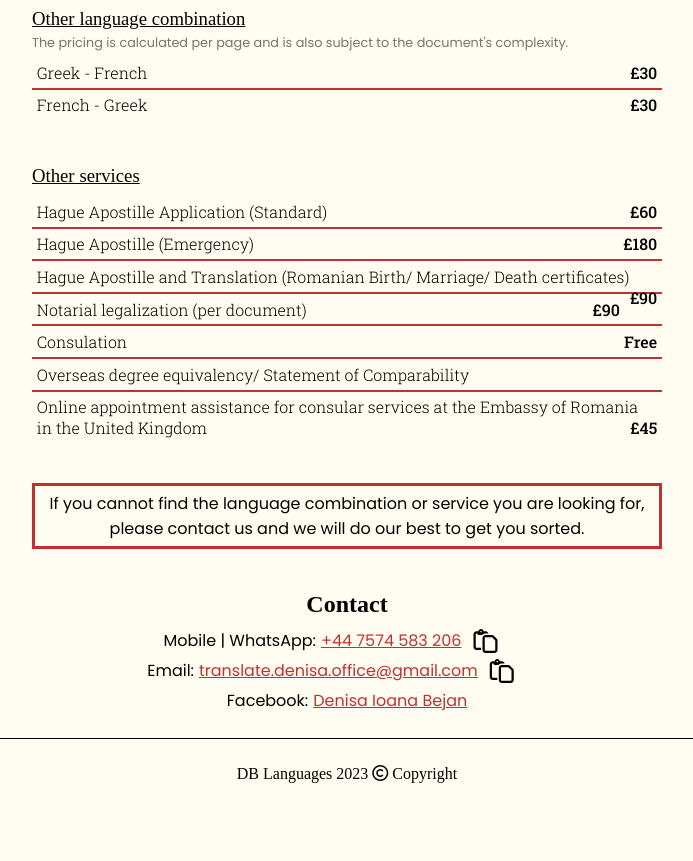
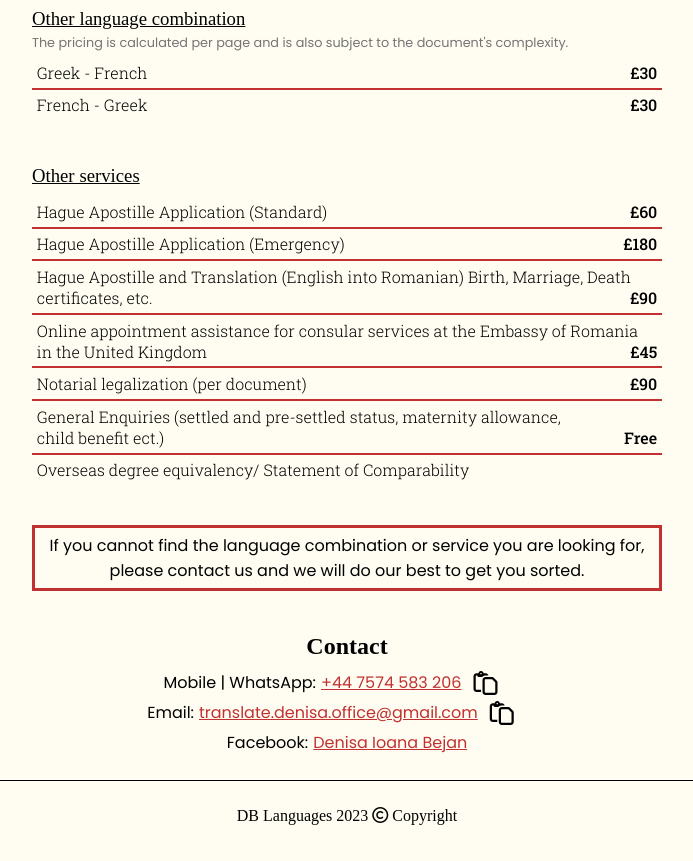
Before and after one commit to bejanbogdan93/dblanguages, a plain HTML site: page index.html in a window 1280 px wide. Shown: the part 1797-2658 px from the top of the page, without its empty margins (293-986 px from the left). Before the commit the page ends 2616 px from the top, so only its background shows below. Drawn offline with Linux system fonts and the light colour scheme.

Commit message:
Second edit by Denisa. Minor changes to Services

```diff
--- a/index.html
+++ b/index.html
@@ -101,12 +101,12 @@
                 <p></p>
                 <ul class="list">
                     <li>Hague Apostille Application (Standard)<span class="current">£60</span><span class="new">£60</span></li>
-                    <li>Hague Apostille (Emergency)<span class="current">£180</span><span class="new">£180</span></li>
-                    <li>Hague Apostille and Translation (Romanian Birth/ Marriage/ Death certificates)<span class="current">£90</span><span class="new">£90</span></li>
+                    <li>Hague Apostille Application (Emergency)<span class="current">£180</span><span class="new">£180</span></li>
+                    <li>Hague Apostille and Translation (English into Romanian) Birth, Marriage, Death certificates, etc.<span class="current">£90</span><span class="new">£90</span></li>
+                    <li>Online appointment assistance for consular services at the Embassy of Romania in the United Kingdom<span class="current">£45</span><span class="new">£45</span></li>
                     <li>Notarial legalization (per document)<span class="current">£90</span><span class="new">£90</span></li>
-                    <li>Consulation<span class="current">Free</span><span class="new">Free</span></li>
+                    <li>General Enquiries (settled and pre-settled status, maternity allowance, child benefit ect.)<span class="current">Free</span><span class="new">Free</span></li>
                     <li>Overseas degree equivalency/ Statement of Comparability<span class="current"></span><span class="new"></span></li>
-                    <li>Online appointment assistance for consular services at the Embassy of Romania in the United Kingdom<span class="current">£45</span><span class="new">£45</span></li>
                 </ul>
             </article>
 
```
